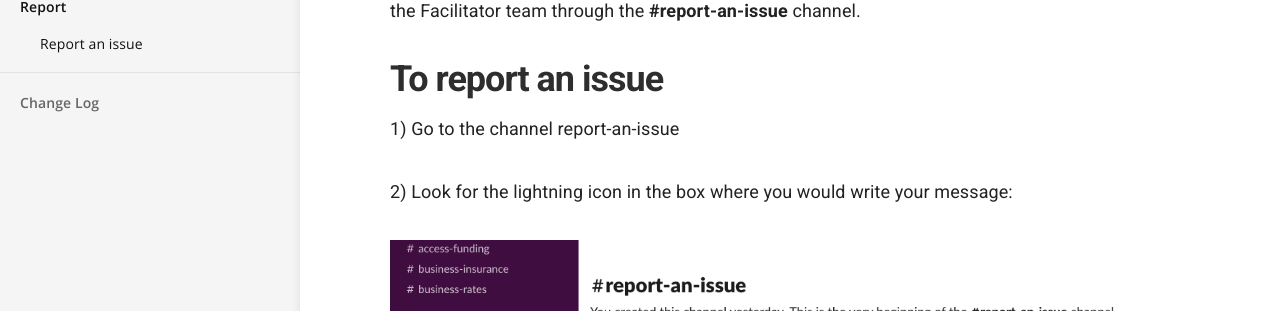
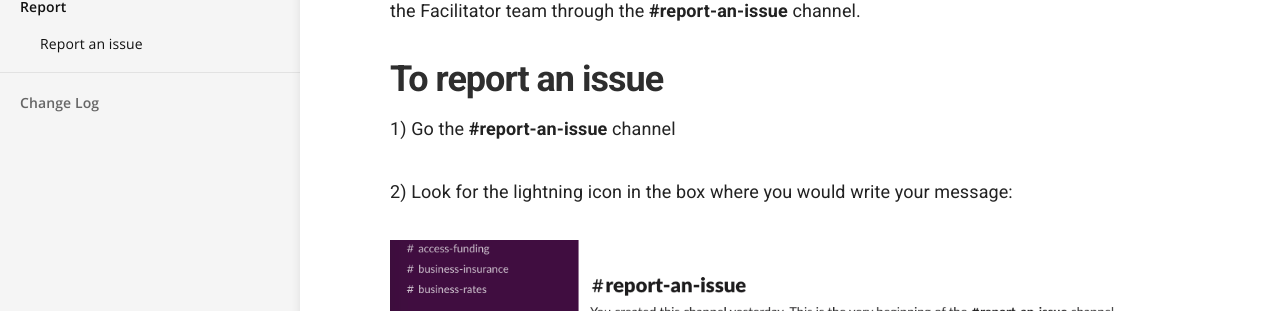
Before and after one commit to scotentSD/p2p, a Jekyll site: the page built from _docs/Report/report-an-issue.md, in a window 1280 px wide and 900 px high. Shown: the part 322-633 px from the top of the window. Built offline with Jekyll 4.4.1, drawn with Linux system fonts in a browser that asks for light colours.

Commit message:
SK fix consistency

```diff
--- a/_docs/Report/report-an-issue.md
+++ b/_docs/Report/report-an-issue.md
@@ -12,7 +12,7 @@ However, if you believe that things have gone wrong, please send your complaints
 
 ## To report an issue
 
-1) Go to the channel report-an-issue
+1) Go the **#report-an-issue** channel
 
 2) Look for the lightning icon in the box where you would write your message:
 
```
